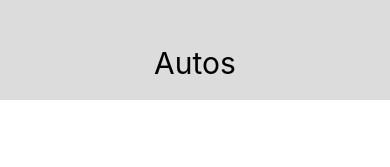
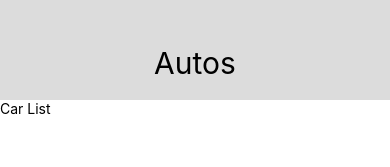
Before and after one commit to Asilo5/react-native-cars, a React Native app: screen / in a window 390 px wide. Shown: the top 167 px of the page. Built offline with nearby package versions, Linux system fonts and the light colour scheme.

Commit message:
Add import of CarList to App

```diff
--- a/src/Components/App.js
+++ b/src/Components/App.js
@@ -7,22 +7,18 @@
  */
 
 import React from 'react';
-import {StyleSheet, View} from 'react-native';
+import {View} from 'react-native';
 
 import Header from './Header';
+import CarList from './CarList';
 
 const App = () => {
   return (
-    <View style={styles.app}>
+    <View>
       <Header title={'Autos'} />
+      <CarList />
     </View>
   );
 };
 
-const styles = StyleSheet.create({
-  app: {
-    padding: 0,
-  },
-});
-
 export default App;
```
